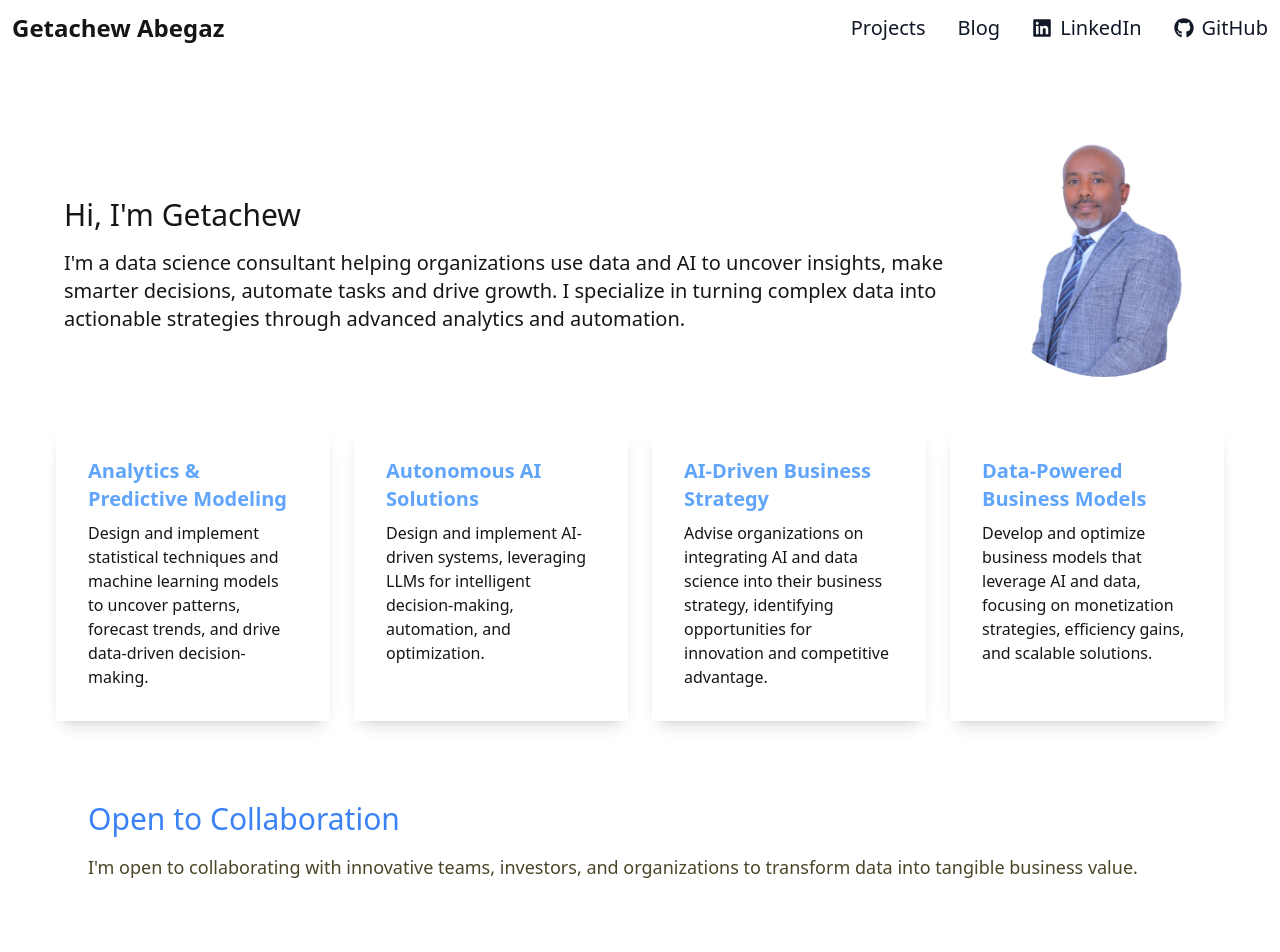
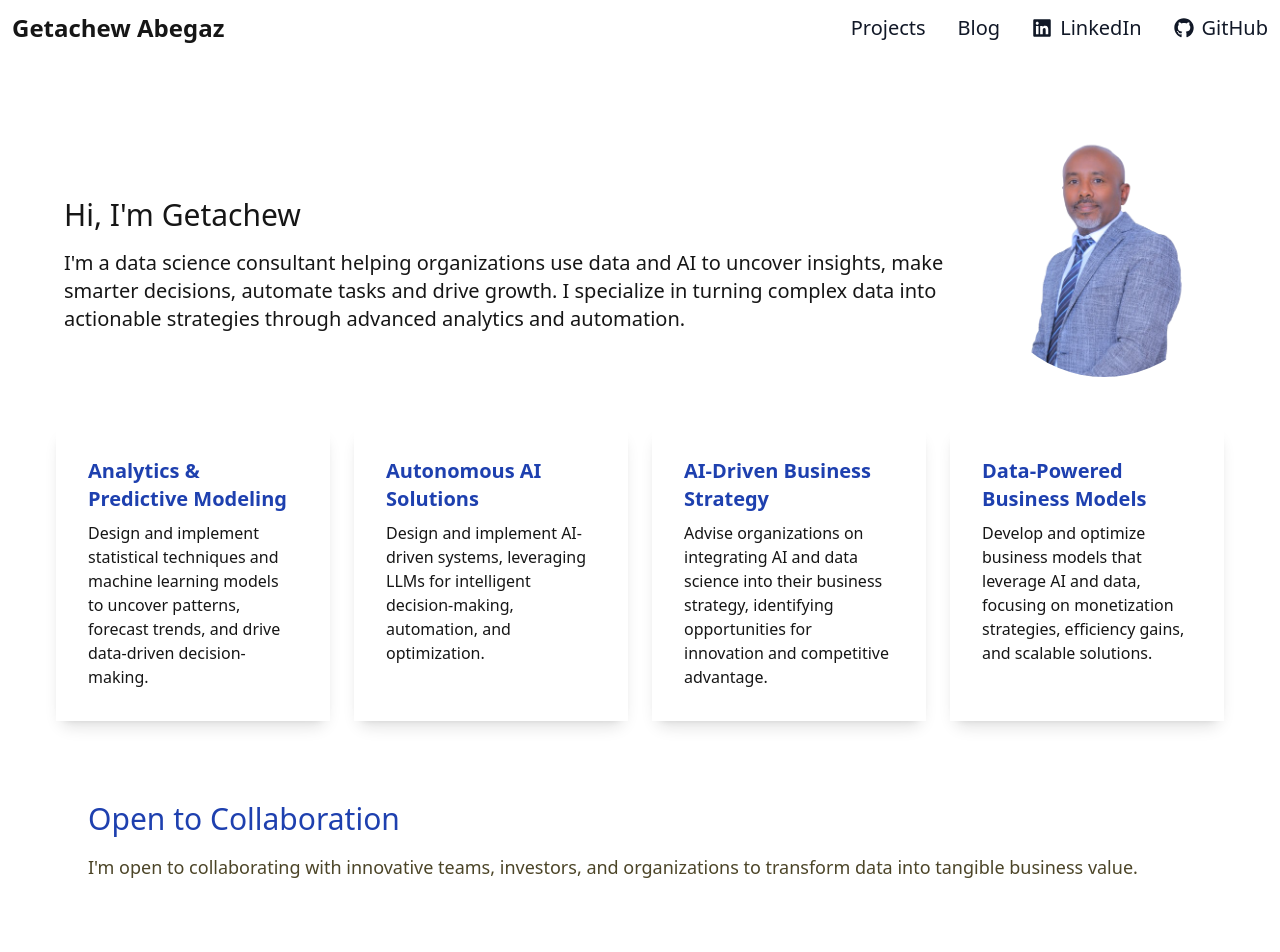
Before and after one commit to gabegaz/gabegaz.github.io, a Next.js app: page / in a window 1280 px wide. Shown: the top 952 px of the page. Built offline with nearby package versions, Linux system fonts and the light colour scheme.

Commit message:
landing font color

```diff
--- a/app/page.tsx
+++ b/app/page.tsx
@@ -42,7 +42,7 @@ export default function Home() {
           {skills.map((skill, index) => (
             <div key={index} className="card bg-base-200 shadow-lg">
               <div className="card-body bg-white">
-                <h3 className="card-title text-xl font-bold text-blue-400">{skill.title}</h3>
+                <h3 className="card-title text-xl font-bold text-blue-800">{skill.title}</h3>
                 <p className="text-base">{skill.description}</p>
               </div>
             </div>
@@ -52,7 +52,7 @@ export default function Home() {
 
       {/* Collaboration Callout */}
       <div className="text-primary-content p-8 rounded-lg mb-12">
-        <h2 className="text-3xl font-normal mb-4 text-blue-500">Open to Collaboration</h2>
+        <h2 className="text-3xl font-normal mb-4 text-blue-800">Open to Collaboration</h2>
         <p className="text-lg">
           I&apos;m open to collaborating with innovative teams, investors, and organizations to transform data into tangible business value.
         </p>
```
